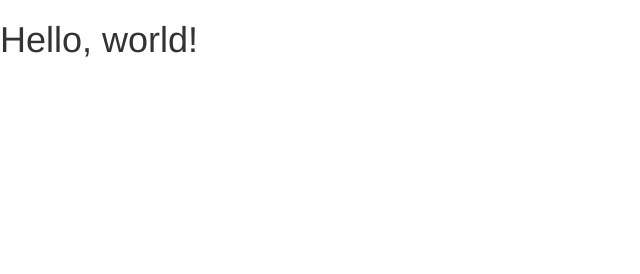
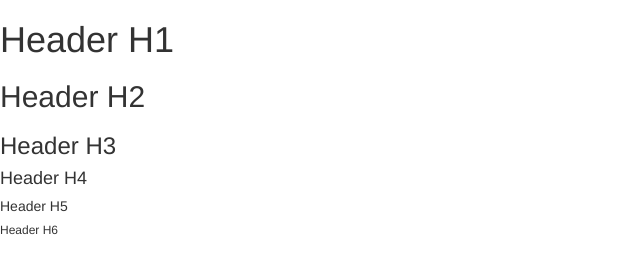
Before and after one commit to Saravanakrishnan/html_template, a plain HTML site: page index.html in a window 1280 px wide. Shown: the whole page, without its empty margins (0-640 px from the left). Drawn offline with Linux system fonts and the light colour scheme.

Commit message:
Update index.html

```diff
--- a/index.html
+++ b/index.html
@@ -21,7 +21,14 @@
     <![endif]-->
   </head>
   <body>
-    <h1>Hello, world!</h1>
+    <h1>Header H1</h1>
+  <h2>Header H2</h2>
+  <h3>Header H3</h3>
+  <h4>Header H4</h4>
+  <h5>Header H5</h5>
+  <h6>Header H6</h6>
+
+
 
     <!-- jQuery (necessary for Bootstrap's JavaScript plugins) -->
     <script src="assets/plugins/jquery/jquery-1.12.3.min.js"></script>
```
